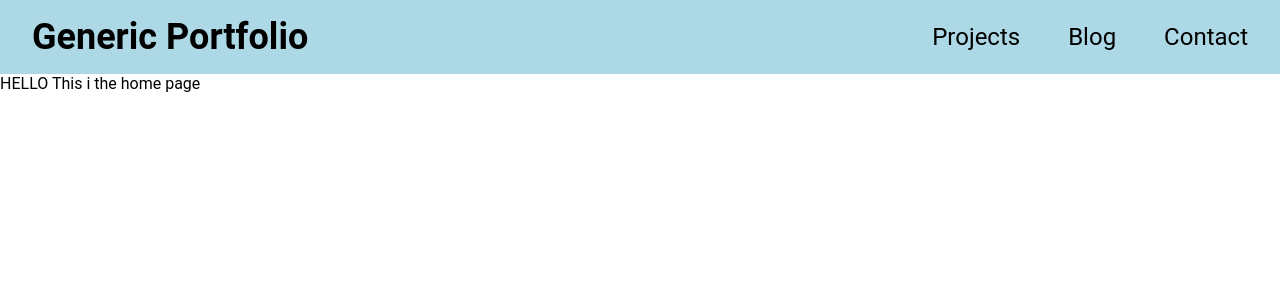
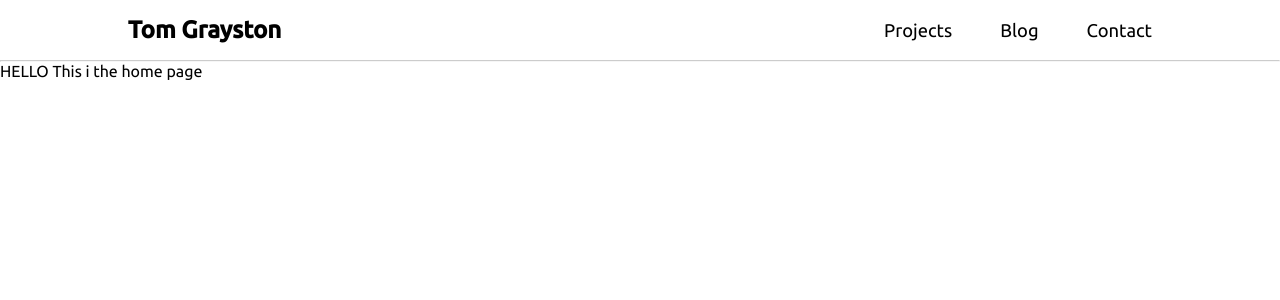
Before and after one commit to TomGrayston/GenericPortfolio, a React (Create React App) app in the folder portfolio/: page / in a window 1280 px wide. Shown: the top 300 px of the page. Built offline with nearby package versions, Linux system fonts and the light colour scheme.

Commit message:
updates to styles and fonts etc

```diff
--- a/portfolio/public/index.html
+++ b/portfolio/public/index.html
@@ -9,6 +9,9 @@
       name="description"
       content="Web site created using create-react-app"
     />
+    <link rel="preconnect" href="https://fonts.googleapis.com">
+    <link rel="preconnect" href="https://fonts.gstatic.com" crossorigin>
+    <link href="https://fonts.googleapis.com/css2?family=Ubuntu:wght@400;500&display=swap" rel="stylesheet">
     <link rel="apple-touch-icon" href="%PUBLIC_URL%/logo192.png" />
     <!--
       manifest.json provides metadata used when your web app is installed on a
--- a/portfolio/src/component/Navbar.jsx
+++ b/portfolio/src/component/Navbar.jsx
@@ -1,4 +1,4 @@
-import StyledNavbar, { DesktopNavbar, HamburgerButton, MoblieNavbar } from "./styles/Navbar.styled";
+import StyledNavbar, { DesktopNavbar, HamburgerButton, ExitButton, MoblieNavAccordion, MoblieNavbarDivider, DesktopNavbarDivider, MoblieNavbar} from "./styles/Navbar.styled";
 import { useState } from "react";
 import { Link } from "react-router-dom";
 
@@ -8,21 +8,29 @@ const Navbar = () => {
 
     return(
         <StyledNavbar>
-            <HamburgerButton className="fas fa-bars" onClick={() => setNav(c => !c)}/>
 
-            <MoblieNavbar open={navOpen}>
-                <Link to="/" onClick={() => setNav(c => !c)}><h1>Generic Portfolio</h1></Link>
+            <MoblieNavAccordion open={navOpen}>
+                <ExitButton className="fa-solid fa-xmark" onClick={() => setNav(c => !c)}/>
                 <Link to="/projects" onClick={() => setNav(c => !c)}><p>Projects</p></Link>
                 <Link to="/blog" onClick={() => setNav(c => !c)}><p>Blog</p></Link>
                 <Link to="/contact" onClick={() => setNav(c => !c)}><p>Contact</p></Link>
+            </MoblieNavAccordion>
+
+            <MoblieNavbar>
+                <HamburgerButton className="fas fa-bars" onClick={() => setNav(c => !c)}/>
+                <Link to="/" onClick={() => setNav(c => !c)}><h1>Tom Grayston</h1></Link>
             </MoblieNavbar>
+            <MoblieNavbarDivider/>
 
             <DesktopNavbar>
-                <Link to="/"><h1>Generic Portfolio</h1></Link>
+                <Link to="/"><h1>Tom Grayston</h1></Link>
                 <Link to="/projects"><p>Projects</p></Link>
                 <Link to="/blog"><p>Blog</p></Link>
                 <Link to="/contact"><p>Contact</p></Link>
             </DesktopNavbar>
+            <DesktopNavbarDivider/>
+
+
         </StyledNavbar>
     )
 }
--- a/portfolio/src/component/styles/GlobalStyles.js
+++ b/portfolio/src/component/styles/GlobalStyles.js
@@ -8,9 +8,7 @@ body {
     color: black;
     margin: 0;
     background-color: white;
-    font-family: "Montserrat", 'Roboto', 'Oxygen',
-    'Ubuntu', 'Cantarell', 'Fikura Sans', 'Droid Sans', 'Helvetica Neue',
-    sans-serif;
+    font-family: 'Ubuntu', sans-serif;
     -webkit-font-smoothing: antialiased;
     -moz-osx-font-smoothing: grayscale;
 }
--- a/portfolio/src/component/styles/Navbar.styled.js
+++ b/portfolio/src/component/styles/Navbar.styled.js
@@ -1,24 +1,75 @@
 import styled from "styled-components";
 
 const Navbar = styled.div`
+    hr{
+        opacity: 50%;
+    }
 `;
 
+export const DesktopNavbarDivider = styled.hr`
+    @media(max-width: 700px){
+        display: none;
+    }
+`
+
+export const MoblieNavbarDivider = styled.hr`
+    @media(min-width: 700px){
+        display: none;
+    }
+`
+
 export const HamburgerButton = styled.i`
+    top: 0;
+    left: 0;
+    margin: 1rem;
+    font-size: 1.5rem;
+    cursor: pointer;
+
+    color: black;
+
+    @media (min-width: 700px) {
+        display: none;
+    }
+`;
+
+export const ExitButton = styled.i`
     position: absolute;
     top: 0;
     left: 0;
     margin: 1rem;
-    font-size: 2.1rem;
+    font-size: 1.5rem;
     z-index: 2;
     color: black;
-    @media (min-width: 600px) {
+    cursor: pointer;
+    @media (min-width: 700px) {
         display: none;
     }
-`;
+`
 
 export const MoblieNavbar = styled.nav`
     display: flex;
-    background-color: lightblue;
+    height: 15%;
+    gap: 3rem;
+    align-items: center;
+    text-align: center;
+    max-width: 100%;
+    font-family: 'Ubuntu', sans-serif;
+
+    background-color: white;
+
+    @media (min-width: 700px) {
+        display: none;
+    }
+
+    a {
+        color: black;
+        text-decoration: none;
+    }
+`
+
+export const MoblieNavAccordion = styled.nav`
+    display: flex;
+    background-color: white;
     position: absolute;
     top: 0;
     bottom: 0;
@@ -30,8 +81,11 @@ export const MoblieNavbar = styled.nav`
     text-align: center;
     font-size: 1.3rem;
     font-weight: bold;
+    z-index: 2;
+
     transform: ${({ open }) => (open ? "translateX(0%);" : "translateX(-100%);")};
     transition: transform 150ms ease-in;
+
     a:first-child {
         text-decoration: none;
     }
@@ -39,7 +93,7 @@ export const MoblieNavbar = styled.nav`
         color: black;
         text-decoration: none;
     }
-    @media (min-width: 600px) {
+    @media (min-width: 700px) {
         display: none;
     }
 `;
@@ -50,32 +104,41 @@ export const DesktopNavbar = styled.nav`
     gap: 3rem;
     align-items: center;
     text-align: center;
-    padding: 1rem 2rem;
+    padding: 1rem 25%;
     max-width: 100%;
+    font-family: 'Ubuntu', sans-serif;
 
-    font-size: 1.5rem;
-    background-color: lightblue;
+    background-color: white;
 
 
     a:first-child {
         text-decoration: none;
         margin-right: auto;
+        font-size: 1rem;
+        font-weight: 500;
         &:hover{
             color: black;
             cursor: pointer;
+            background-color: white;
         }
     }
     a {
         color: black;
         text-decoration: none;
+        font-weight: 400;
+        font-size: 1.15rem;
         &:hover{
-            color: red;
+            color: #040057;
             cursor: pointer;
         }
     }
 
-    @media (max-width: 600px) {
+    @media (max-width: 700px) {
         display: none;
+    };
+
+    @media (max-width: 1500px) {
+        padding: 1rem 10%;
     };
 `
 
```
